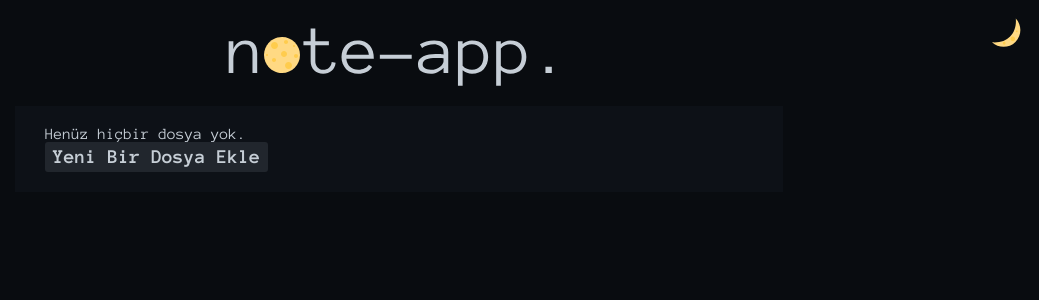
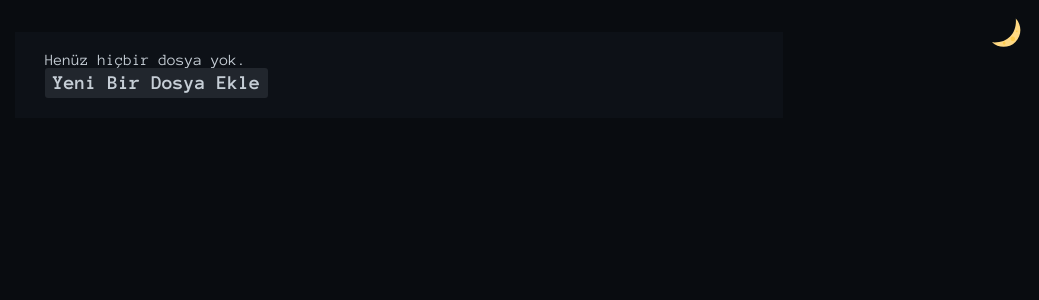
Before and after one commit to sedasen/note-app, a React (Vite) app: page / in a window 1280 px wide. Shown: the top 300 px of the page, without its empty margins (241-1280 px from the left). Built offline with nearby package versions, Linux system fonts and the light colour scheme.

Commit message:
✨ add line creation logic

```diff
--- a/src/app.tsx
+++ b/src/app.tsx
@@ -25,7 +25,7 @@ function App() {
               alt={currentTheme}
             />
           )}
-          {!!noteDocument && noteDocument.title}
+          {!!noteDocument && noteDocument.document?.title}
         </h1>
 
         <div className="container">
--- a/src/hooks/useCurrentNote.hook.ts
+++ b/src/hooks/useCurrentNote.hook.ts
@@ -15,12 +15,11 @@ export function useCurrentNote() {
     noteDocuments: state.notes.documents,
   }));
 
-  const noteDocument = React.useMemo(
-    () => accessIndex(store.noteDocuments, documentIndex),
-    [id, store.noteDocuments.length]
-  );
-
-  return accessIndex(pathNames, 0) !== "notes" || isNaN(documentIndex)
-    ? null
-    : noteDocument;
+  return {
+    documentIndex,
+    document:
+      accessIndex(pathNames, 0) !== "notes" || isNaN(documentIndex)
+        ? null
+        : accessIndex(store.noteDocuments, documentIndex),
+  };
 }
--- a/src/pages/note.tsx
+++ b/src/pages/note.tsx
@@ -1,15 +1,40 @@
 import React from "react";
+import { useNavigate } from "react-router-dom";
+
+import { connect, ConnectedProps } from "react-redux";
+import { Dispatch } from "@reduxjs/toolkit";
+import { RootState } from "@src/store/store";
+import { actions as NoteActions } from "@src/store/duck/notes.duck";
 
 import { ReactComponent as ChevronLeftSVG } from "@src/assets/icons/chevron-left.svg";
 import { ReactComponent as PlusSVG } from "@src/assets/icons/plus.svg";
 import { ReactComponent as TrashSVG } from "@src/assets/icons/trash.svg";
 import { useCurrentNote } from "../hooks/useCurrentNote.hook";
 
-const NotePage = () => {
+const mapStateToProps = (state: RootState) => ({});
+
+const mapDispatchToProps = (dispatch: Dispatch) => ({
+  createLine: (documentIndex: number) =>
+    dispatch(
+      NoteActions.addDocumentLine([
+        documentIndex,
+        "Düzenlemek için tıklayınız...",
+      ])
+    ),
+});
+
+const connector = connect(mapStateToProps, mapDispatchToProps);
+
+type Props = ConnectedProps<typeof connector> & {};
+
+/* ----------------------------- */
+
+const NotePage = (props: Props) => {
+  const navigate = useNavigate();
   const noteDocument = useCurrentNote();
 
   function goBack() {
-    location.replace("/");
+    navigate("/");
   }
 
   if (noteDocument === null) {
@@ -17,7 +42,9 @@ const NotePage = () => {
     return null;
   }
 
-  function createNewLine() {}
+  function createNewLine() {
+    props.createLine(noteDocument.documentIndex);
+  }
 
   return (
     <div id="note-view" className="view">
@@ -25,7 +52,7 @@ const NotePage = () => {
         <ChevronLeftSVG />
       </button>
       <div className="note-line-list">
-        {noteDocument?.noteLines.map((line, i) => (
+        {noteDocument.document?.noteLines.map((line, i) => (
           <div className="card note-line" key={i}>
             <div className="content">{line}</div>
             <div className="line-id">{i + 1}</div>
@@ -34,7 +61,7 @@ const NotePage = () => {
       </div>
 
       <footer className="note-actions">
-        <button id="create-new" className="text-button">
+        <button id="create-new" className="text-button" onClick={createNewLine}>
           <PlusSVG />
           Yeni bir kart ekle
         </button>
@@ -49,4 +76,4 @@ const NotePage = () => {
   );
 };
 
-export default NotePage;
+export default connector(NotePage);
--- a/src/util/accessor.util.ts
+++ b/src/util/accessor.util.ts
@@ -1,5 +1,5 @@
 export function isIndexAccessible(array: any[], index: number): boolean {
-  return index < 0 || index >= array.length;
+  return index >= 0 && index < array.length;
 }
 
 export function accessIndex<T>(
@@ -7,5 +7,5 @@ export function accessIndex<T>(
   index: number,
   defaultValue: T | null = null
 ) {
-  return isIndexAccessible(array, index) ? defaultValue : array[index];
+  return isIndexAccessible(array, index) ? array[index] : defaultValue;
 }
```
